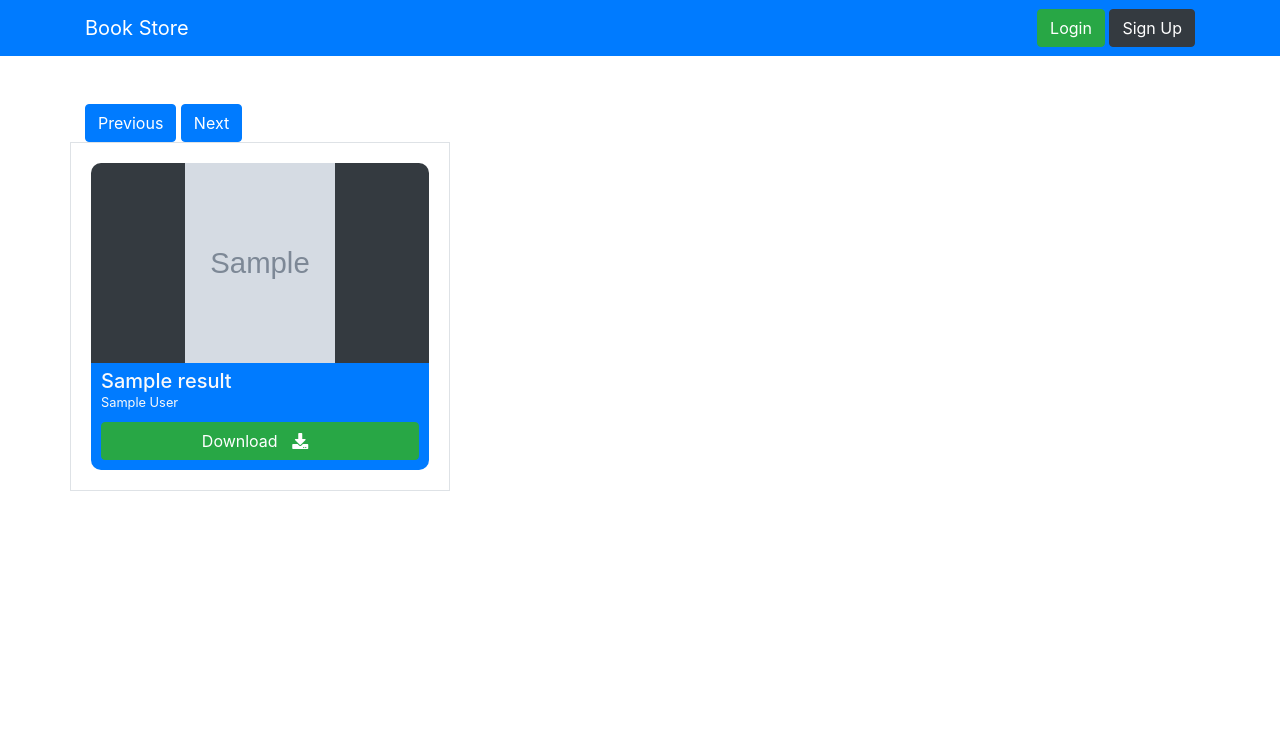
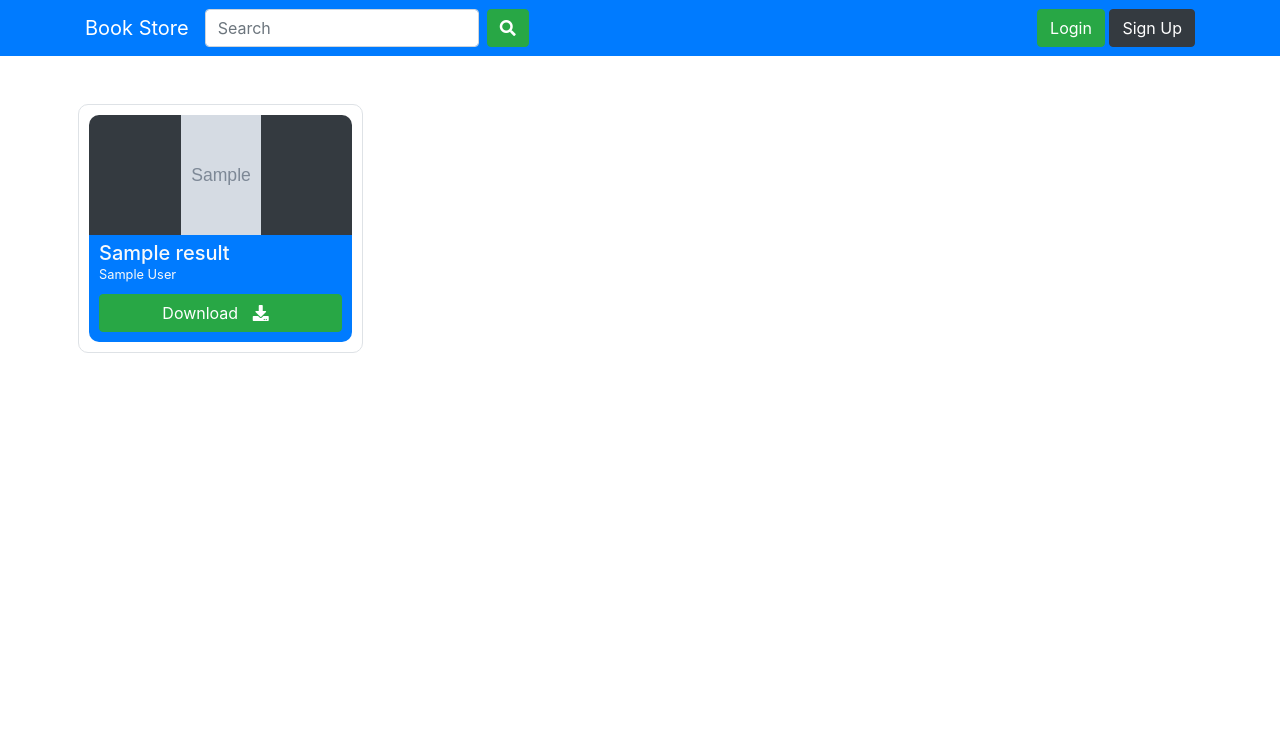
Before and after one commit to rajukrushna/bookstore2, a Django app: page / in a window 1280 px wide. Shown: the top 731 px of the page. Run offline with Django 3.2, Linux system fonts and the light colour scheme; grey boxes marked "Sample" are stand-in pictures; a database or web service that is not in the repository returns one stand-in record (values such as "Sample title"); data that the repository does not hold is empty; some libraries are stand-ins or nearby versions.

Commit message:
modified UI

```diff
--- a/api/serializers.py
+++ b/api/serializers.py
@@ -31,3 +31,9 @@ class BookPdfUpdateSerializer(serializers.ModelSerializer):
     class Meta:
         model = Book
         fields = ('id', 'pdf')
+
+
+class BookSearchSerializer(serializers.ModelSerializer):
+    class Meta:
+        model = Book
+        fields = ('id', 'title', 'author', 'published_year', 'isbn', 'no_of_pages', 'cover', 'pdf')
--- a/api/urls.py
+++ b/api/urls.py
@@ -12,4 +12,5 @@ urlpatterns = [
     path('bookfieldsupdate/<int:pk>/', views.book_field_update),
     path('bookcoverupdate/<int:pk>/', views.book_cover_update),
     path('bookpdfupdate/<int:pk>/', views.book_pdf_update),
+    path('booksearch/', views.search_books)
 ]
--- a/books/urls.py
+++ b/books/urls.py
@@ -7,6 +7,7 @@ urlpatterns = [
     path('books/new/', views.book_new, name='book_new'),
     path('books/edit/<int:pk>/', views.book_edit, name='book_edit'),
     path('books/delete/<int:pk>/', views.book_delete, name='book_delete'),
+    path('books/search/', views.book_search, name='book_search'),
     path('signup/', views.signup_view, name='signup'),
     path('login/', views.login_view, name='login'),
     path('logout/', views.logout_view, name='logout'),
--- a/books/views.py
+++ b/books/views.py
@@ -89,9 +89,6 @@ def booklist_view(request):
         prev = data['previous']
         books = data['results']
         return render(request, 'books.html', {
-            'count': count,
-            'next': next,
-            'prev': prev,
             'books': books
         })
     return HttpResponse("Bad Request")
@@ -185,6 +182,19 @@ def book_delete(request, pk):
         return HttpResponseRedirect(reverse('books'))
 
 
+def book_search(request):
+    authenticate_request(request)
+    if request.method == 'GET':
+        query = request.GET.get('query')
+        url = f'{API_URL}/api/booksearch/?query={query}'
+        resp = requests.get(url)
+        books = resp.json()
+        if resp.status_code == 200:
+            return render(request, 'books.html', {"books": books, "query": query})
+    else:
+        return Http404("Invalid request")
+
+
 def logout_view(request):
     try:
         del request.session['key']
--- a/templates/base.html
+++ b/templates/base.html
@@ -19,8 +19,8 @@
     <script src="https://maxcdn.bootstrapcdn.com/bootstrap/4.3.1/js/bootstrap.min.js"></script>
     <style>
       .fakeimg {
-        height: 200px;
-        width: 150px;
+        height: 120px;
+        width: 80px;
         background: #aaa;
         display: block;
       }
@@ -52,6 +52,15 @@
     <nav class="navbar navbar-expand-lg navbar-dark bg-primary">
       <div class="container">
         <a class="navbar-brand" href="{% url 'books' %}">Book Store</a>
+        <form class="form-inline" method="get" action="/books/search/">
+          {% if query %}
+            <input name="query" class="form-control mr-sm-2" type="search" placeholder="Search" aria-label="Search" style="min-width: 200px;" value="{{query}}">
+          {% else %}
+            <input name="query" class="form-control mr-sm-2" type="search" placeholder="Search" aria-label="Search" style="min-width: 200px;">
+          {% endif %}
+
+    <button class="btn btn-success my-2 my-sm-0" type="submit"><i class="fas fa-search"></i></button>
+  </form>
         <button
           class="navbar-toggler"
           type="button"
@@ -61,6 +70,7 @@
           aria-expanded="false"
           aria-label="Toggle navigation"
         >
+
           <span class="navbar-toggler-icon"></span>
         </button>
         {% if user.is_authenticated %}
--- a/templates/books.html
+++ b/templates/books.html
@@ -26,7 +26,7 @@
     </div>
       <div class="row">
           {% for book in books %}
-          <div class="col-6 col-md-4 border" style="padding: 20px">
+          <div class="col-12 col-sm-6 col-md-3 border mx-2" style="padding: 10px; border-radius:10px">
           <div
             class="bg-dark"
             style="position: relative;text-align: center;color:white;border-radius: 10px 10px 0 0;">
@@ -52,7 +52,11 @@
             <h5 style="line-height: 0.8"><a href="{% url 'book_detail' book.id %}" class="text-light">{{ book.title }}</a></h5>
             <p style="line-height: 0.5"><small>{{ book.author }}</small></p>
             <div>
-              <a href="{{ book.pdf }}" class="btn btn-success btn-block">Download <i class='fas fa-download' style="padding: 0 10px;"></i></a>
+              {% if user.is_authenticated %}
+                <a href="{{ book.pdf }}" class="btn btn-success btn-block">Download <i class='fas fa-download' style="padding: 0 10px;"></i></a>
+                {% else %}
+                <a href="{% url 'login' %}" class="btn btn-success btn-block">Download <i class='fas fa-download' style="padding: 0 10px;"></i></a>
+                {% endif %}
             </div>
           </div>
         </div>
```
Also changed, not shown: api/views.py (+10 -1 lines), db.sqlite3, media/images/Backgrounds_28945_YGu8gad.jpg (added), media/images/indianpolity_os2XknH.jpg (added), 2 other files.
